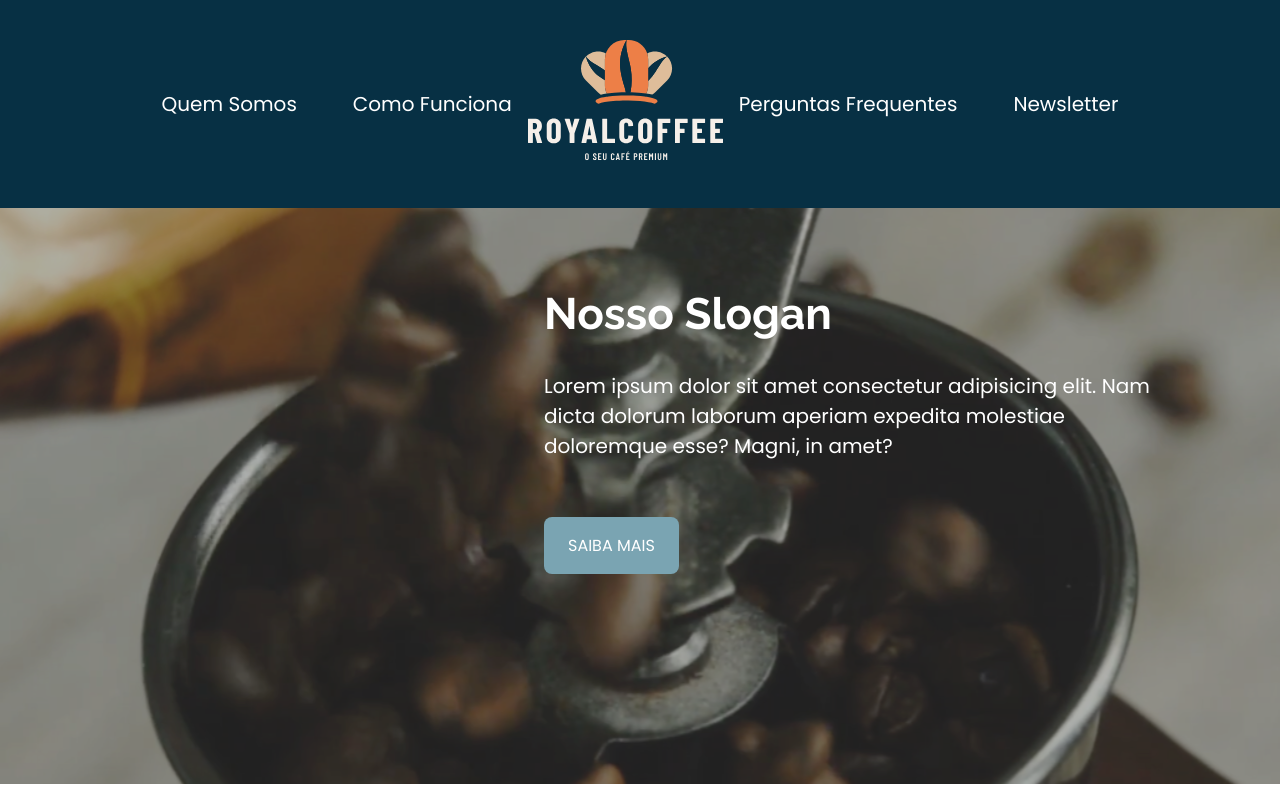
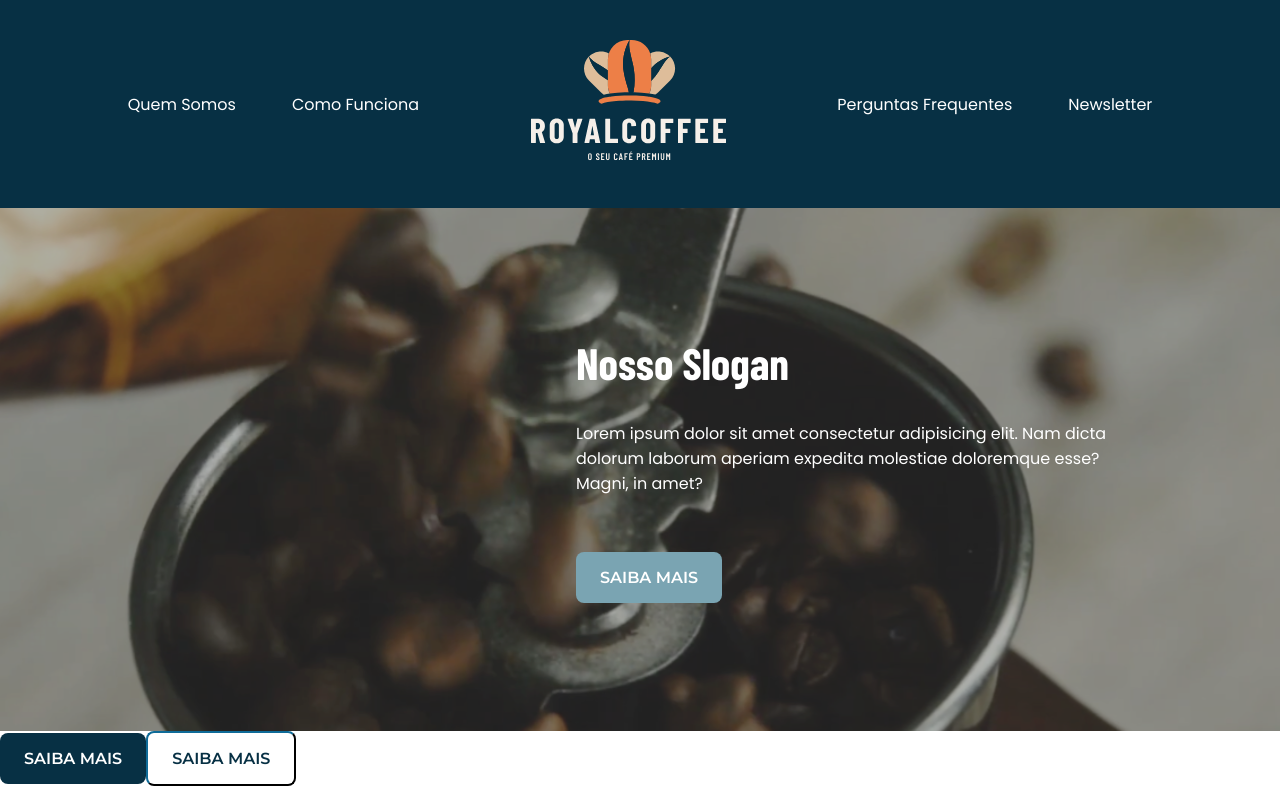
Before and after one commit to stelleal/front-projeto-final-gama, a React (Create React App) app: page / in a window 1280 px wide. Built offline with nearby package versions, Linux system fonts and the light colour scheme.

Commit message:
Atualização de tipogragia, botões e ajustes

```diff
--- a/public/index.html
+++ b/public/index.html
@@ -9,8 +9,7 @@
 		<title>Royal Coffee - O seu café premium</title>
 
 		<link
-			href="https://fonts.googleapis.com/css2?family=Poppins:wght@400;700&family=Raleway:wght@700&display=swap"
-			rel="stylesheet"
+			href="https://fonts.googleapis.com/css2?family=Barlow+Condensed:wght@600;700&family=Montserrat:wght@600&family=Poppins:ital,wght@0,400;0,600;0,700;1,400&display=swap" rel="stylesheet"
 		/>
 	</head>
 	<body>
--- a/src/App.jsx
+++ b/src/App.jsx
@@ -1,6 +1,7 @@
 import { Banner } from './components/Banner';
 import { Navbar } from './components/Navbar';
 import { GlobalStyle } from './assets/styles/global';
+import { Buttons } from './components/Button';
 
 export function App() {
 	return (
@@ -8,6 +9,8 @@ export function App() {
 			<Navbar />
 			<Banner />
 			<GlobalStyle />
+			<Buttons variante="calltoaction" texto="Saiba mais" />
+			<Buttons variante="secondarybutton" texto="Saiba mais" />
 		</>
 	);
 }
--- a/src/assets/styles/global.js
+++ b/src/assets/styles/global.js
@@ -1,4 +1,5 @@
 import { createGlobalStyle } from 'styled-components';
+
 
 export const GlobalStyle = createGlobalStyle`
   :root {
@@ -38,14 +39,13 @@ export const GlobalStyle = createGlobalStyle`
 
   body, input, textarea, button {
     font-family: 'Poppins', sans-serif;
-    font-weight: 400;
   }
 
   h1, h2 {
-    font-family: 'Raleway', sans-serif;
+    font-family: 'Barlow Condensed', sans-serif;
   }
 
-  h1, h2, h3, strong {
+  h1, h3{
     font-weight: 700;
   }
 
--- a/src/components/Banner/styles.js
+++ b/src/components/Banner/styles.js
@@ -10,14 +10,14 @@ export const Background = styled.article`
   .container {
   margin: auto;
   padding: 0 1rem;
-  height: 36rem;
+  height: auto;
   display: flex;
   justify-content: end;
 
 
   div {
-    margin: 5rem;
-    max-width: 40rem;
+    margin: 8rem;
+    max-width: 35rem;
     max-height: 20rem;
     color: var(--textwhite);
 
@@ -28,7 +28,7 @@ export const Background = styled.article`
 
     p {
       margin-bottom: 3.5rem;
-      font-size: 1.25rem;
+      font-size: 1rem;
     }
   }
 }
--- a/src/components/Button/style.css
+++ b/src/components/Button/style.css
@@ -1,12 +1,26 @@
 .button {
-    font-size: 1rem;
-    text-transform: uppercase;
-    padding: 1rem 1.5rem;
-    border-radius: 8px;
-    border: none;
+  font-family: 'Montserrat', sans-serif;
+  font-size: 1rem;
+  padding: 1rem 1.5rem;
+  text-transform: uppercase;
+  border-radius: 8px;
   }
 
 .banner {
-    color: var(--textwhite);
-    background-color: var(--secondaryblue);
+  color: var(--textwhite);
+  background-color: var(--secondaryblue);
+  border: none;
 }
+
+.calltoaction {
+  color: var(--textwhite);
+  background-color: var(--primaryblue);
+  border: none;
+}
+
+.secondarybutton {
+  color:var(--primaryblue);
+  background-color: transparent;
+  border-color: var(--primaryblue);
+}
+/* Refazer o Secondarybutton com a borda interna */
--- a/src/components/Navbar/index.jsx
+++ b/src/components/Navbar/index.jsx
@@ -4,7 +4,7 @@ import logo from "../../../src/assets/images/logo.svg";
 export function Navbar() {
   return (
     <Container>
-      <nav id="navbuttons">
+
         <ul>
           <li><a href=".">Quem Somos</a></li>
           <li><a href=".">Como Funciona</a></li>
@@ -14,7 +14,7 @@ export function Navbar() {
           <li><a href=".">Perguntas Frequentes</a></li>
           <li><a href=".">Newsletter</a></li>
         </ul>
-      </nav>
+
     </Container>
   )
 }
--- a/src/components/Navbar/styles.js
+++ b/src/components/Navbar/styles.js
@@ -7,9 +7,9 @@ export const Container = styled.header`
   justify-content: center;
   background-color: var(--primaryblue);
   color: var(--textwhite);
-	nav {
-      display: flex;
-      align-items: center;
+  display: flex;
+  justify-content: space-evenly;
+  align-items: center;
     ul{
       display: flex;
       gap: 1.5rem;
@@ -20,9 +20,9 @@ export const Container = styled.header`
         text-decoration: none;
         padding: 1rem;
         color: var(--black);
-        font-size: 1.25rem;
+        font-size: 1rem;
       }
     }
-		}
-	}
+
+}
 `;
```
Also changed, not shown: 1 other file (tests, documents, lock files or other folders).
